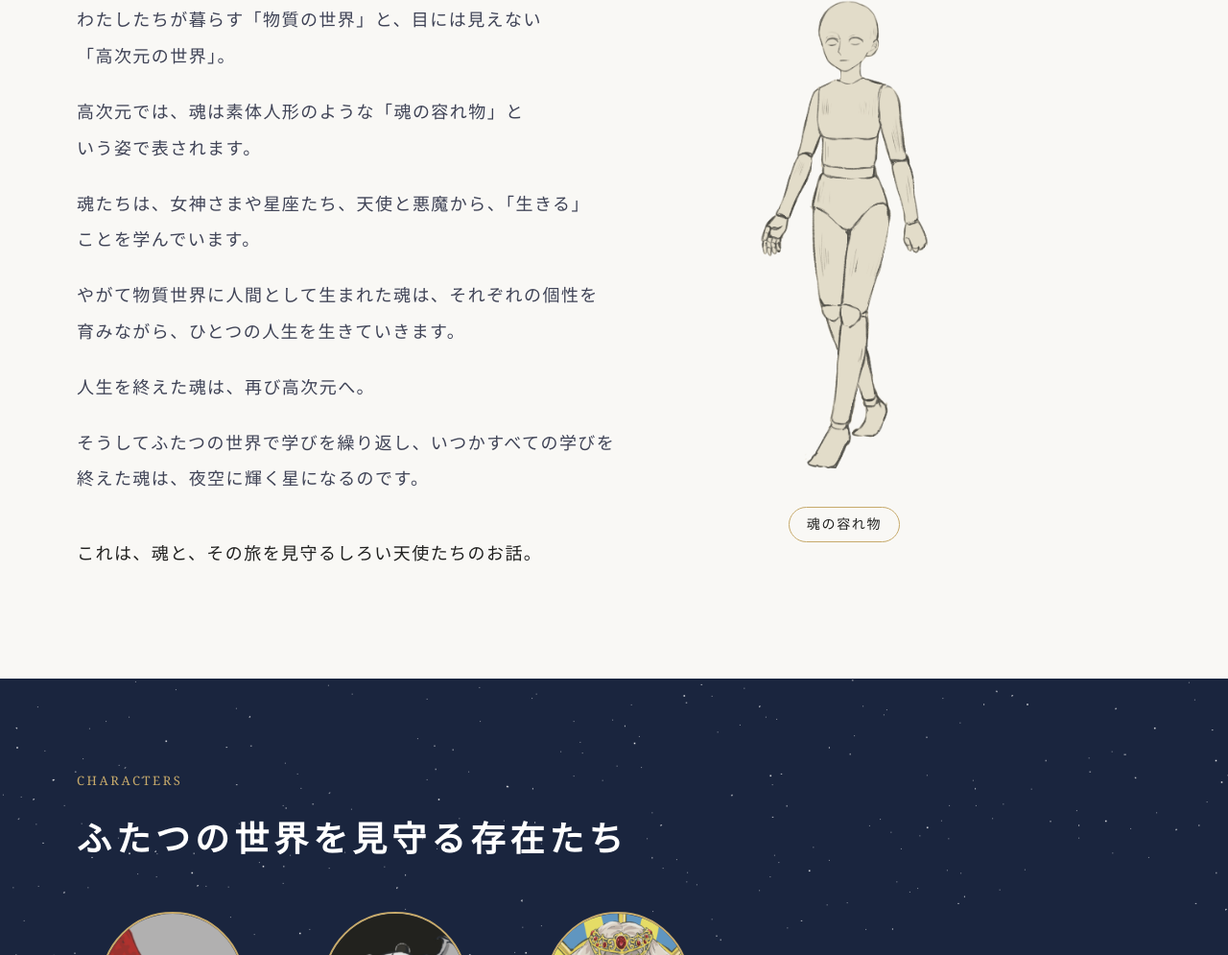
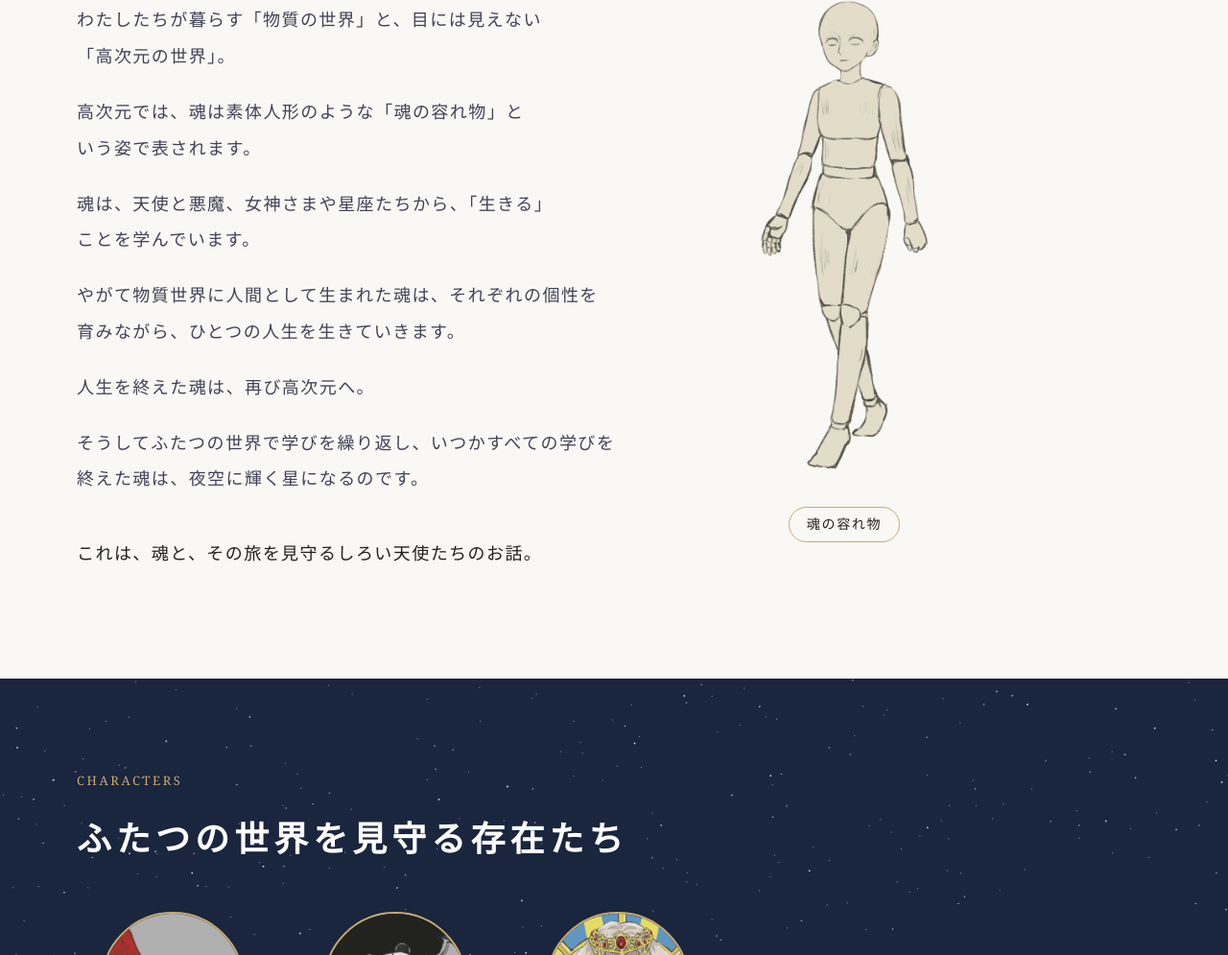
Before and after one commit to jinseijikken/jinseijikken.github.io, a plain HTML site: page shiroten/index.html in a window 1280 px wide. Shown: the part 1118-2113 px from the top of the page at 96% size. Drawn offline with Linux system fonts and the light colour scheme; a web font is replaced by a local one.

Commit message:
Update story text on the tarot page
Co-Authored-By: Claude Opus 5.5 <noreply@anthropic.com>

```diff
--- a/shiroten/index.html
+++ b/shiroten/index.html
@@ -52,7 +52,7 @@
           <p>この世界には、ふたつの世界があります。</p>
           <p>わたしたちが暮らす「物質の世界」と、目には見えない「高次元の世界」。</p>
           <p>高次元では、魂は素体人形のような「魂の容れ物」という姿で表されます。</p>
-          <p>魂たちは、女神さまや星座たち、天使と悪魔から、「生きる」ことを学んでいます。</p>
+          <p>魂は、天使と悪魔、女神さまや星座たちから、「生きる」ことを学んでいます。</p>
           <p>やがて物質世界に人間として生まれた魂は、それぞれの個性を育みながら、ひとつの人生を生きていきます。</p>
           <p>人生を終えた魂は、再び高次元へ。</p>
           <p>そうしてふたつの世界で学びを繰り返し、いつかすべての学びを終えた魂は、夜空に輝く星になるのです。</p>
```
